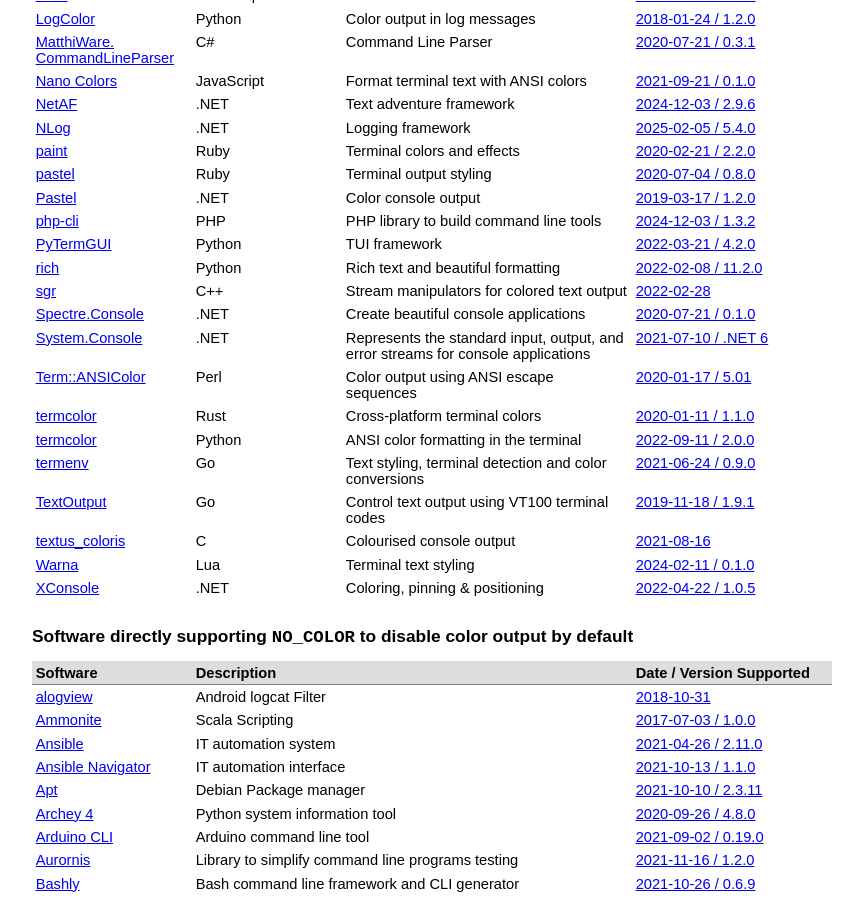
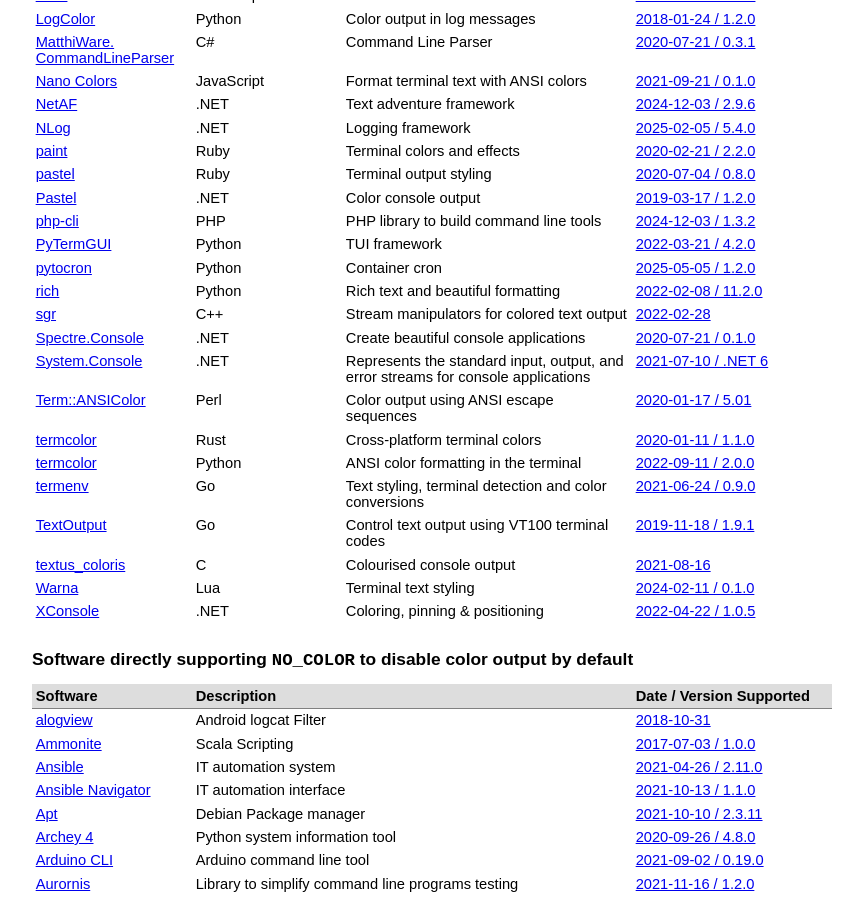
Before and after one commit to jcs/no_color, a Jekyll site: the page built from index.md, in a window 1280 px wide and 900 px high, scrolled down 2071 px. Shown: the whole window, without its empty margins (208-1071 px from the left). Built offline with Jekyll 4.4.1, drawn with Linux system fonts in a browser that asks for light colours; our own code applies the rules of GitHub Pages for plain Markdown files.

Commit message:
Add pytocron (#306)

```diff
--- a/index.md
+++ b/index.md
@@ -129,6 +129,7 @@ color by default via `NO_COLOR`.
 | [Pastel](https://github.com/silkfire/Pastel) | .NET | Color console output | [2019-03-17 / 1.2.0](https://github.com/silkfire/Pastel/commit/8a89c2930a2b7ff2c6beae67e6c00fe1d74189d5) |
 | [php-cli](https://github.com/splitbrain/php-cli) | PHP | PHP library to build command line tools | [2024-12-03 / 1.3.2](https://github.com/splitbrain/php-cli/commit/360ed0b3704fa8fcd1ce976ed79012aa2c67d22f) |
 | [PyTermGUI](https://github.com/bczsalba/pytermgui/) | Python | TUI framework | [2022-03-21 / 4.2.0](https://github.com/bczsalba/pytermgui/releases/tag/v4.2.0) |
+| [pytocron](https://github.com/hartwork/pytocron) | Python | Container cron | [2025-05-05 / 1.2.0](https://github.com/hartwork/pytocron/releases/tag/v1.2.0) |
 | [rich](https://github.com/Textualize/rich) | Python | Rich text and beautiful formatting | [2022-02-08 / 11.2.0](https://github.com/Textualize/rich/releases/tag/v11.2.0) |
 | [sgr](https://github.com/datafl4sh/sgr) | C++ | Stream manipulators for colored text output | [2022-02-28](https://github.com/datafl4sh/sgr/commit/a9fede27b1966e0104567541535fd40c9c7b6ef3) |
 | [Spectre.Console](https://github.com/spectreconsole/spectre.console) | .NET | Create beautiful console applications | [2020-07-21 / 0.1.0](https://github.com/spectreconsole/spectre.console/commit/334dcddc1aa62953ad6c2190344bf5b94820614c) |
```
